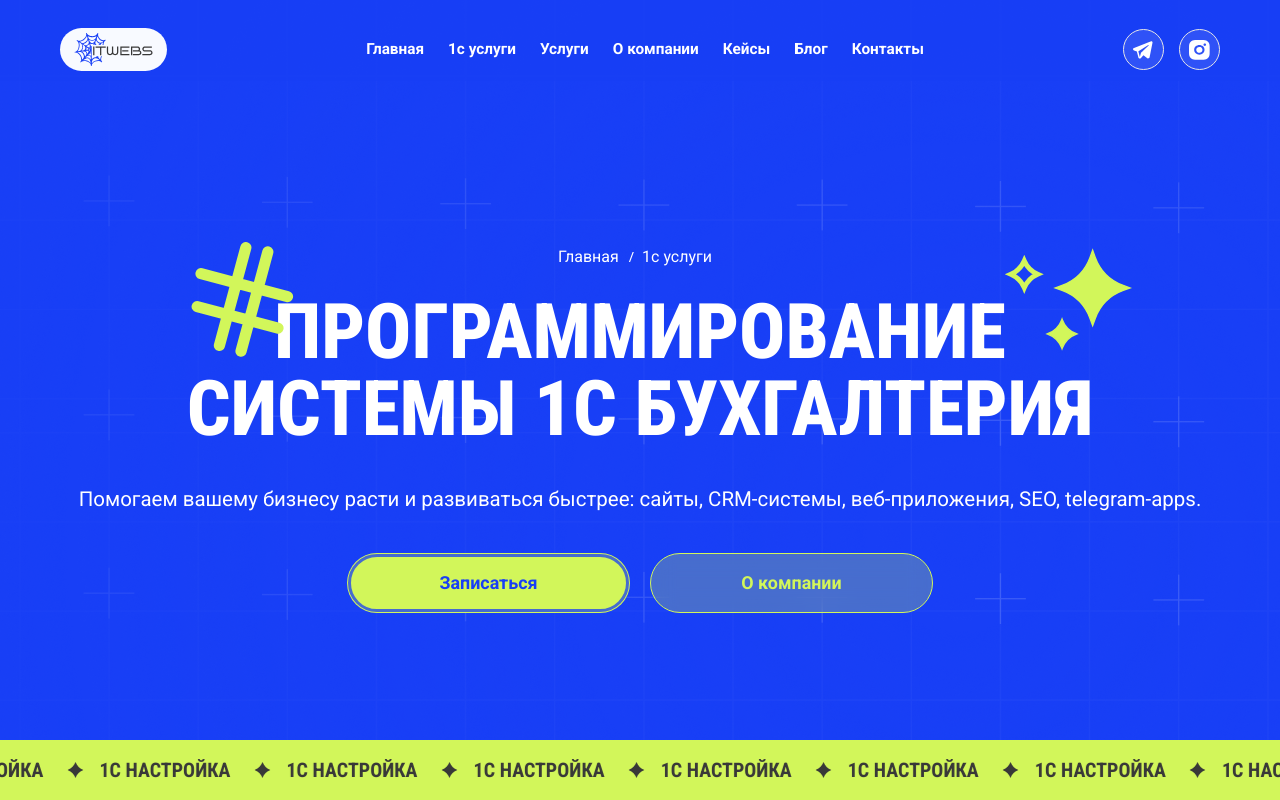
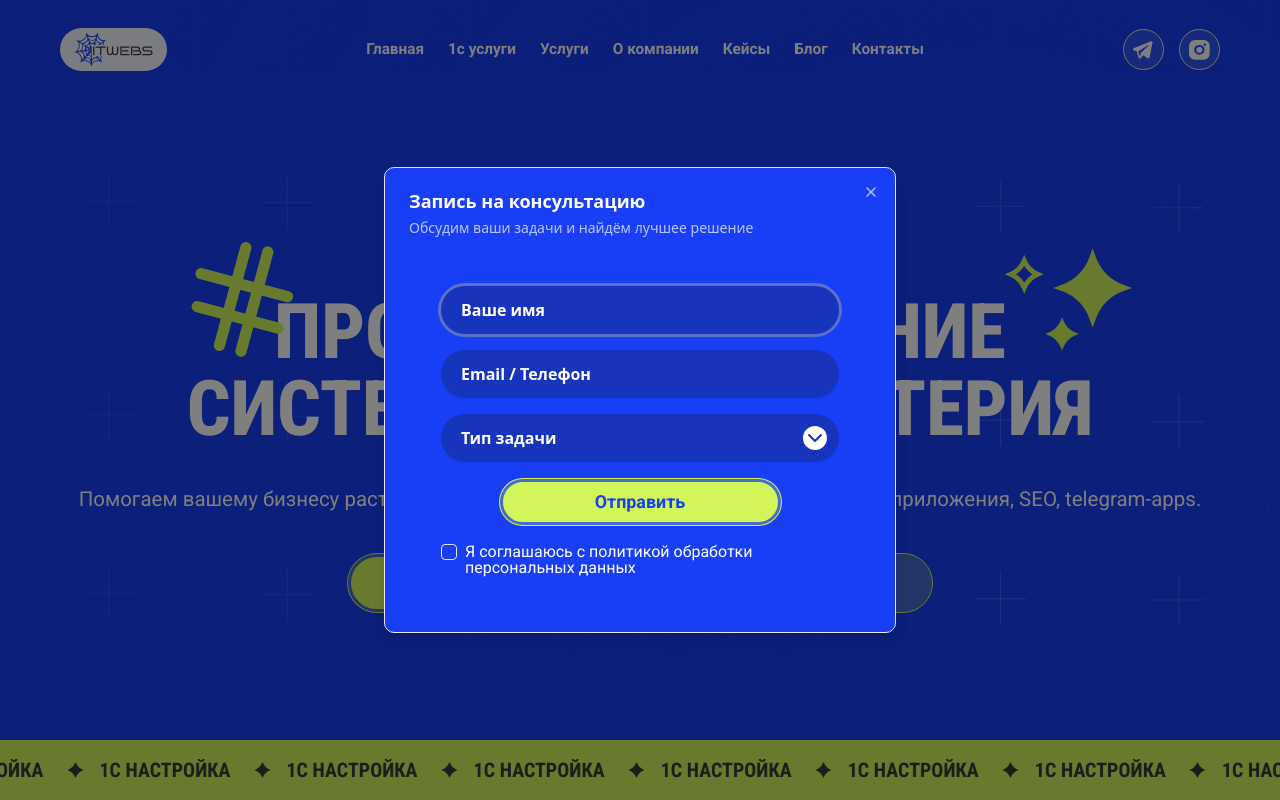
Before and after one commit to itwebs-corporate/itwebs-full-frontend, a Next.js app: page /services-1c in a window 1280 px wide. Both pictures are taken after a click on the button "Записаться". Shown: the top 800 px of the page. Built offline with nearby package versions, Linux system fonts and the light colour scheme.

Commit message:
feat: add modal for services-1c-page

```diff
--- a/src/app/services-1c/page.tsx
+++ b/src/app/services-1c/page.tsx
@@ -3,6 +3,7 @@
 import OurClientsBlock from '@/components/shared/for-who-we-work-block/our-clients-block';
 import HeroBlock from '@/components/shared/hero-block/hero-block';
 import HowWeWork1cBlock from '@/components/shared/how-we-work-1c/how-we-work-1c-block';
+import ModalRecords from '@/components/shared/modal-records';
 import QuestionsBlock from '@/components/shared/questions-block/questions-block';
 import WhatWeTasksSolveBlock from '@/components/shared/what-we-tasks-solve/what-we-tasks-solve-block';
 import { Button } from '@/components/ui/button';
@@ -23,7 +24,7 @@
           </>
         }
       >
-        <Button variant="secondary">Записаться</Button>
+        <ModalRecords />
         <Button asChild variant="gray">
           <Link href={PAGES_CONFIG.ABOUT}>О компании</Link>
         </Button>
--- /dev/null
+++ b/src/components/shared/modal-records.tsx
@@ -0,0 +1,30 @@
+import {
+  Dialog,
+  DialogContent,
+  DialogDescription,
+  DialogHeader,
+  DialogTitle,
+  DialogTrigger,
+} from '@/components/ui/dialog';
+
+import { Button } from '../ui/button';
+import Form from '../ui/form';
+
+export default function ModalRecords() {
+  return (
+    <Dialog>
+      <DialogTrigger asChild>
+        <Button variant="secondary">Записаться</Button>
+      </DialogTrigger>
+      <DialogContent className="bg-primary">
+        <DialogHeader>
+          <DialogTitle>Запись на консультацию</DialogTitle>
+          <DialogDescription className="text-white/70">
+            Обсудим ваши задачи и найдём лучшее решение
+          </DialogDescription>
+        </DialogHeader>
+        <Form className="xxs:mt-[-32px] mt-[-24px] flex flex-col!" />
+      </DialogContent>
+    </Dialog>
+  );
+}
--- /dev/null
+++ b/src/components/ui/dialog.tsx
@@ -0,0 +1,129 @@
+'use client';
+
+import * as DialogPrimitive from '@radix-ui/react-dialog';
+import { XIcon } from 'lucide-react';
+import * as React from 'react';
+
+import { cn } from '@/lib/utils';
+
+function Dialog({ ...props }: React.ComponentProps<typeof DialogPrimitive.Root>) {
+  return <DialogPrimitive.Root data-slot="dialog" {...props} />;
+}
+
+function DialogTrigger({ ...props }: React.ComponentProps<typeof DialogPrimitive.Trigger>) {
+  return <DialogPrimitive.Trigger data-slot="dialog-trigger" {...props} />;
+}
+
+function DialogPortal({ ...props }: React.ComponentProps<typeof DialogPrimitive.Portal>) {
+  return <DialogPrimitive.Portal data-slot="dialog-portal" {...props} />;
+}
+
+function DialogClose({ ...props }: React.ComponentProps<typeof DialogPrimitive.Close>) {
+  return <DialogPrimitive.Close data-slot="dialog-close" {...props} />;
+}
+
+function DialogOverlay({
+  className,
+  ...props
+}: React.ComponentProps<typeof DialogPrimitive.Overlay>) {
+  return (
+    <DialogPrimitive.Overlay
+      className={cn(
+        'data-[state=open]:animate-in data-[state=closed]:animate-out data-[state=closed]:fade-out-0 data-[state=open]:fade-in-0 fixed inset-0 z-50 bg-black/50',
+        className
+      )}
+      data-slot="dialog-overlay"
+      {...props}
+    />
+  );
+}
+
+function DialogContent({
+  className,
+  children,
+  showCloseButton = true,
+  ...props
+}: React.ComponentProps<typeof DialogPrimitive.Content> & {
+  showCloseButton?: boolean;
+}) {
+  return (
+    <DialogPortal data-slot="dialog-portal">
+      <DialogOverlay />
+      <DialogPrimitive.Content
+        className={cn(
+          'bg-background data-[state=open]:animate-in data-[state=closed]:animate-out data-[state=closed]:fade-out-0 data-[state=open]:fade-in-0 data-[state=closed]:zoom-out-95 data-[state=open]:zoom-in-95 fixed top-[50%] left-[50%] z-50 grid w-full max-w-[calc(100%-2rem)] translate-x-[-50%] translate-y-[-50%] gap-4 rounded-lg border p-6 shadow-lg duration-200 outline-none sm:max-w-lg',
+          className
+        )}
+        data-slot="dialog-content"
+        {...props}
+      >
+        {children}
+        {showCloseButton && (
+          <DialogPrimitive.Close
+            className="ring-offset-background focus:ring-ring data-[state=open]:bg-accent data-[state=open]:text-muted-foreground absolute top-4 right-4 rounded-xs opacity-70 transition-opacity hover:opacity-100 focus:ring-2 focus:ring-offset-2 focus:outline-hidden disabled:pointer-events-none [&_svg]:pointer-events-none [&_svg]:shrink-0 [&_svg:not([class*='size-'])]:size-4"
+            data-slot="dialog-close"
+          >
+            <XIcon />
+            <span className="sr-only">Close</span>
+          </DialogPrimitive.Close>
+        )}
+      </DialogPrimitive.Content>
+    </DialogPortal>
+  );
+}
+
+function DialogHeader({ className, ...props }: React.ComponentProps<'div'>) {
+  return (
+    <div
+      className={cn('flex flex-col gap-2 text-center sm:text-left', className)}
+      data-slot="dialog-header"
+      {...props}
+    />
+  );
+}
+
+function DialogFooter({ className, ...props }: React.ComponentProps<'div'>) {
+  return (
+    <div
+      className={cn('flex flex-col-reverse gap-2 sm:flex-row sm:justify-end', className)}
+      data-slot="dialog-footer"
+      {...props}
+    />
+  );
+}
+
+function DialogTitle({ className, ...props }: React.ComponentProps<typeof DialogPrimitive.Title>) {
+  return (
+    <DialogPrimitive.Title
+      className={cn('text-lg leading-none font-semibold', className)}
+      data-slot="dialog-title"
+      {...props}
+    />
+  );
+}
+
+function DialogDescription({
+  className,
+  ...props
+}: React.ComponentProps<typeof DialogPrimitive.Description>) {
+  return (
+    <DialogPrimitive.Description
+      className={cn('text-muted-foreground text-sm', className)}
+      data-slot="dialog-description"
+      {...props}
+    />
+  );
+}
+
+export {
+  Dialog,
+  DialogClose,
+  DialogContent,
+  DialogDescription,
+  DialogFooter,
+  DialogHeader,
+  DialogOverlay,
+  DialogPortal,
+  DialogTitle,
+  DialogTrigger,
+};
--- a/src/components/ui/form.tsx
+++ b/src/components/ui/form.tsx
@@ -3,6 +3,8 @@
 import { Controller, SubmitHandler, useForm } from 'react-hook-form';
 import { toast } from 'sonner';
 import { z } from 'zod';
+
+import { cn } from '@/lib/utils';
 
 import { Button } from '@/components/ui/button';
 import { Checkbox } from '@/components/ui/checkbox';
@@ -21,7 +23,7 @@
 
 type ContactFormValues = z.infer<typeof zodContactSchema>;
 
-export default function Form() {
+export default function Form({ className }: { className?: string }) {
   const {
     register,
     handleSubmit,
@@ -49,7 +51,7 @@
       className="bg-primary xxs:p-8 xxs:mt-[32px] mt-[24px] rounded-[24px] px-[14px] pt-8 pb-6"
       onSubmit={handleSubmit(onSubmit)}
     >
-      <div className="flex flex-col items-center gap-[14px] lg:flex-row lg:gap-4">
+      <div className={cn('flex flex-col items-center gap-[14px] lg:flex-row lg:gap-4', className)}>
         <div className="relative w-full min-w-[275px]">
           <Input nameRegister="name" placeholder="Ваше имя" register={register} />
           {errors.name && (
```
Also changed, not shown: 1 other file (tests, documents, lock files or other folders).
